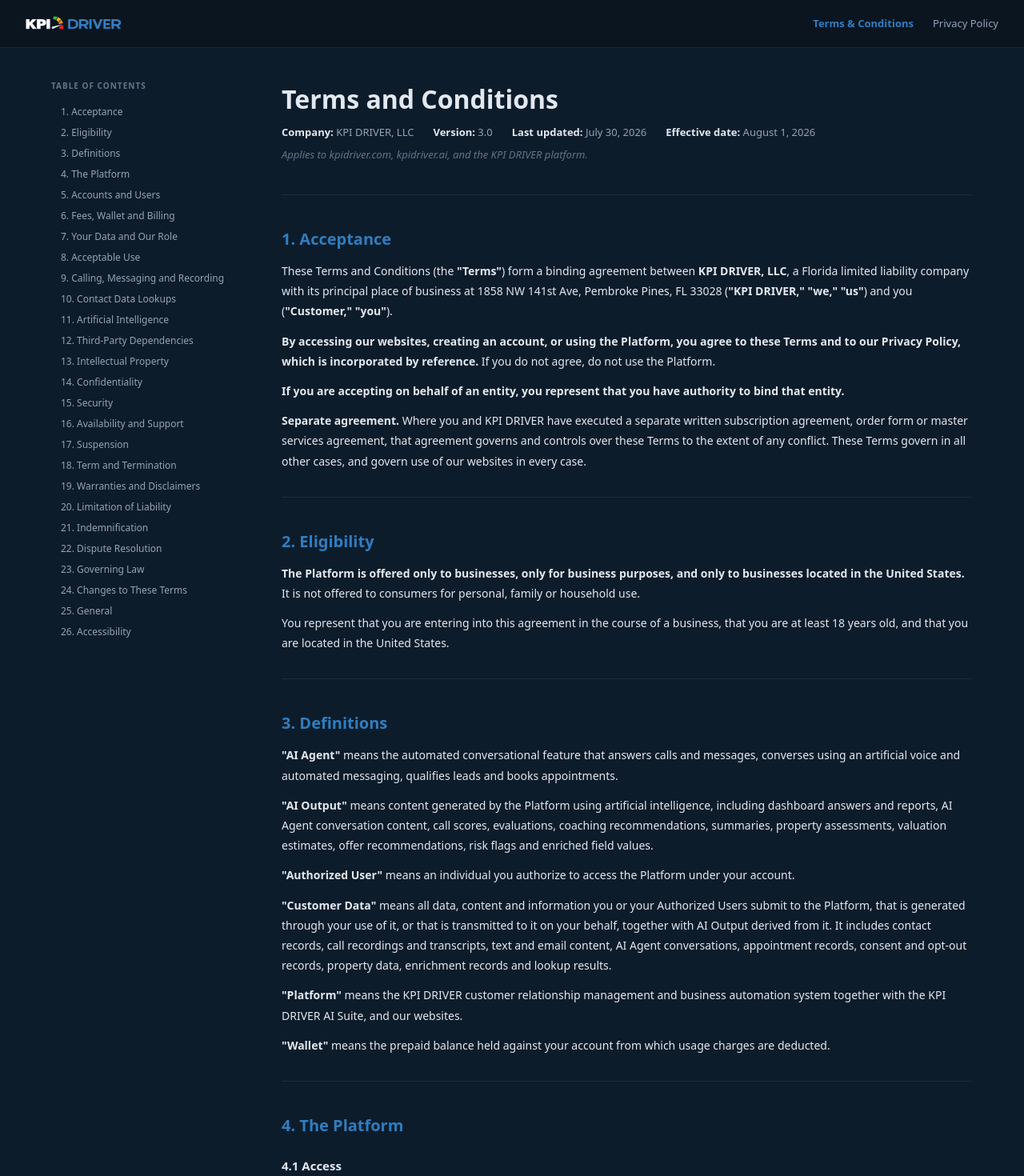
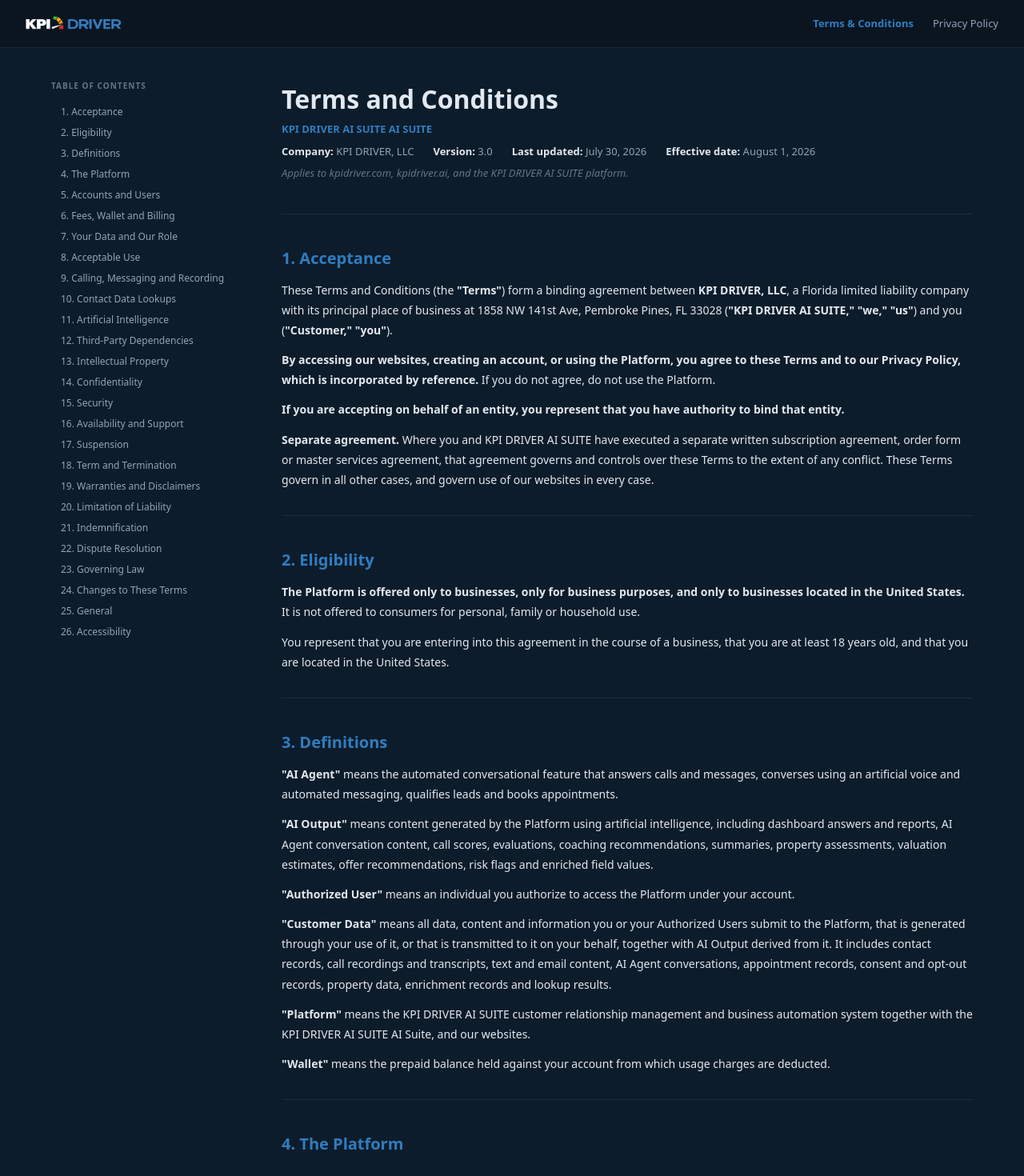
Before and after one commit to awan-huzaifa/kpi-driver-AI-Suite, a Next.js app in the folder apps/web/: page /terms-and-conditions in a window 1280 px wide. Shown: the top 1470 px of the page at 80% size. Built offline with nearby package versions, Linux system fonts and the light colour scheme.

Commit message:
ai suite 4.5 final 2 app name changes in public pages

```diff
--- a/apps/web/app/privacy_policy/page.tsx
+++ b/apps/web/app/privacy_policy/page.tsx
@@ -105,7 +105,7 @@ export default function PrivacyPolicyPage() {
         display: 'flex', alignItems: 'center', justifyContent: 'space-between',
       }}>
         <Link href="/" style={{ display: 'flex', alignItems: 'center', gap: 12, textDecoration: 'none' }}>
-          <Image src="/logo3.png" alt="KPI DRIVER" width={120} height={40} style={{ objectFit: 'contain' }} />
+          <Image src="/logo3.png" alt="KPI DRIVER AI SUITE" width={120} height={40} style={{ objectFit: 'contain' }} />
         </Link>
         <nav style={{ display: 'flex', gap: 24 }}>
           <Link href="/terms-and-conditions" style={{ fontSize: 13, fontWeight: 500, color: C.muted, textDecoration: 'none' }}>Terms &amp; Conditions</Link>
@@ -137,21 +137,22 @@ export default function PrivacyPolicyPage() {
 
           {/* Title block */}
           <div style={{ marginBottom: 40 }}>
-            <h1 style={{ fontSize: 32, fontWeight: 800, color: C.white, marginBottom: 8 }}>Privacy Policy</h1>
+            <h1 style={{ fontSize: 32, fontWeight: 800, color: C.white, marginBottom: 4 }}>Privacy Policy</h1>
+            <p style={{ fontSize: 13, fontWeight: 600, color: C.blue, marginBottom: 8 }}>KPI DRIVER AI SUITE AI SUITE</p>
             <div style={{ display: 'flex', gap: 24, flexWrap: 'wrap' as const }}>
               <span style={{ fontSize: 13, color: C.muted }}><B>Company:</B> KPI DRIVER, LLC</span>
               <span style={{ fontSize: 13, color: C.muted }}><B>Version:</B> 3.0</span>
               <span style={{ fontSize: 13, color: C.muted }}><B>Last updated:</B> July 30, 2026</span>
               <span style={{ fontSize: 13, color: C.muted }}><B>Effective date:</B> August 1, 2026</span>
             </div>
-            <p style={{ fontSize: 13, color: C.dim, marginTop: 8, fontStyle: 'italic' }}>Applies to kpidriver.com, kpidriver.ai, and the KPI DRIVER platform.</p>
+            <p style={{ fontSize: 13, color: C.dim, marginTop: 8, fontStyle: 'italic' }}>Applies to kpidriver.com, kpidriver.ai, and the KPI DRIVER AI SUITE platform.</p>
           </div>
 
           <Divider />
 
           {/* Section 1 */}
           <H2 id="s1">1. Introduction</H2>
-          <P>This Privacy Policy explains how <B>KPI DRIVER, LLC</B> ("KPI DRIVER," "we," "us," "our") collects, uses, discloses and protects information in connection with our websites and the KPI DRIVER platform (together, the "Platform").</P>
+          <P>This Privacy Policy explains how <B>KPI DRIVER, LLC</B> ("KPI DRIVER AI SUITE," "we," "us," "our") collects, uses, discloses and protects information in connection with our websites and the KPI DRIVER AI SUITE platform (together, the "Platform").</P>
           <P>The Platform is a customer relationship management and business automation system for real estate investing businesses, combined with a suite of artificial intelligence applications:</P>
           <Table>
             <thead>
@@ -333,7 +334,7 @@ export default function PrivacyPolicyPage() {
           <H3>8.1 What the AI Agent Does</H3>
           <P>The AI Agent converses with people by telephone using an artificial voice, and by text message. Outside a customer's configured business hours, it answers inbound calls only and does not place outbound calls. It replies to inbound text messages and may follow up with a lead during business hours where no human has responded.</P>
           <H3>8.2 If You Received a Call or Text from an AI Agent</H3>
-          <P><B>The business that contacted you decided to contact you and supplied your telephone number.</B> KPI DRIVER provides the software. That business is responsible for having the legal right to contact you.</P>
+          <P><B>The business that contacted you decided to contact you and supplied your telephone number.</B> KPI DRIVER AI SUITE provides the software. That business is responsible for having the legal right to contact you.</P>
           <P><B>To stop being contacted:</B> reply STOP to any text message, or tell the AI Agent during a call that you do not want to be contacted. Either is recorded as an opt-out and honored.</P>
           <P><B>If contact continues after you opted out</B>, or if you believe you were contacted unlawfully, email <B>info@kpidriver.com</B>. We will forward your request to the business and assist in resolving it.</P>
           <P><B>You are entitled to know you are speaking with an AI.</B> Our terms require customers to configure the Agent to disclose that it is an artificial intelligence system, and prohibit configuring it to claim to be human or to deny being an AI if asked.</P>
@@ -344,7 +345,7 @@ export default function PrivacyPolicyPage() {
           {/* Section 9 */}
           <H2 id="s9">9. Call Recording</H2>
           <P><B>Calls made and received through the Platform are recorded and transcribed, including calls answered by the AI Agent. Recording law applies regardless of who placed the call.</B> Florida is an all-party consent state under Fla. Stat. § 934.03.</P>
-          <P><B>Our customer is solely responsible</B> for obtaining all legally required consents, for delivering any required notice at the start of a call, and for configuring the Platform's recording settings consistently with its obligations. KPI DRIVER does not obtain consent and does not verify that it was obtained.</P>
+          <P><B>Our customer is solely responsible</B> for obtaining all legally required consents, for delivering any required notice at the start of a call, and for configuring the Platform's recording settings consistently with its obligations. KPI DRIVER AI SUITE does not obtain consent and does not verify that it was obtained.</P>
           <P>If you were on a recorded call and were not told, that is a matter between you and the business that recorded it. Contact them directly; we will assist them in responding to you as described in Section 16.6.</P>
           <Divider />
 
@@ -442,7 +443,7 @@ export default function PrivacyPolicyPage() {
             <LI><B>Least-privilege internal access</B>, granted only where operationally required</LI>
             <LI><B>Audit logging</B> of authentication events, administrative access and feature usage</LI>
           </UL>
-          <P><B>Certifications.</B> KPI DRIVER does not currently hold SOC 2, ISO 27001 or comparable independent certification. <B>No system is perfectly secure.</B> You are responsible for maintaining the confidentiality of your credentials and deactivating departing users promptly.</P>
+          <P><B>Certifications.</B> KPI DRIVER AI SUITE does not currently hold SOC 2, ISO 27001 or comparable independent certification. <B>No system is perfectly secure.</B> You are responsible for maintaining the confidentiality of your credentials and deactivating departing users promptly.</P>
           <Divider />
 
           {/* Section 15 */}
@@ -471,7 +472,7 @@ export default function PrivacyPolicyPage() {
           <H3>16.5 Authorized Agents</H3>
           <P>You may use an authorized agent. We may require proof of authorization and may require you to verify your identity directly.</P>
           <H3>16.6 If Your Information Is in a Customer's Account</H3>
-          <P><B>This is the most likely situation if you are a sales lead, a property owner, or someone an AI Agent spoke with.</B> In that case we hold your information as a service provider on behalf of a business, and that business — not KPI DRIVER — controls it.</P>
+          <P><B>This is the most likely situation if you are a sales lead, a property owner, or someone an AI Agent spoke with.</B> In that case we hold your information as a service provider on behalf of a business, and that business — not KPI DRIVER AI SUITE — controls it.</P>
           <P>If you contact us, we will forward your request to the relevant customer. <B>If we cannot reach the customer within 30 days</B> — including where their account is paused, dormant or abandoned — <B>we will act on your request ourselves so far as we are able.</B></P>
           <P><B>Opt-out requests are different.</B> If you tell us you do not want to be contacted, we record and forward that immediately and suppress the contact ourselves without waiting for the customer to respond.</P>
           <H3>16.7 Notice at Collection</H3>
@@ -485,7 +486,7 @@ export default function PrivacyPolicyPage() {
           {/* Section 17 */}
           <H2 id="s17">17. Florida Digital Bill of Rights</H2>
           <P>The Florida Digital Bill of Rights, Fla. Stat. § 501.701 et seq., imposes obligations on "controllers" exceeding <B>$1 billion in global gross annual revenue</B>.</P>
-          <P><B>KPI DRIVER does not meet that threshold, and the FDBR's controller obligations therefore do not apply to us.</B></P>
+          <P><B>KPI DRIVER AI SUITE does not meet that threshold, and the FDBR's controller obligations therefore do not apply to us.</B></P>
           <P>We have nonetheless drafted this policy to meet the substantive standards of the stricter state privacy laws, and we honor the rights in Section 16 for all United States residents regardless of whether a statute compels it.</P>
           <Divider />
 
--- a/apps/web/app/terms-and-conditions/page.tsx
+++ b/apps/web/app/terms-and-conditions/page.tsx
@@ -102,7 +102,7 @@ export default function TermsPage() {
         display: 'flex', alignItems: 'center', justifyContent: 'space-between',
       }}>
         <Link href="/" style={{ display: 'flex', alignItems: 'center', gap: 12, textDecoration: 'none' }}>
-          <Image src="/logo3.png" alt="KPI DRIVER" width={120} height={40} style={{ objectFit: 'contain' }} />
+          <Image src="/logo3.png" alt="KPI DRIVER AI SUITE" width={120} height={40} style={{ objectFit: 'contain' }} />
         </Link>
         <nav style={{ display: 'flex', gap: 24 }}>
           <Link href="/terms-and-conditions" style={{ fontSize: 13, fontWeight: 700, color: C.blue, textDecoration: 'none' }}>Terms &amp; Conditions</Link>
@@ -129,24 +129,25 @@ export default function TermsPage() {
         <main style={{ flex: 1, minWidth: 0 }}>
           {/* Title block */}
           <div style={{ marginBottom: 40 }}>
-            <h1 style={{ fontSize: 32, fontWeight: 800, color: C.white, marginBottom: 8 }}>Terms and Conditions</h1>
+            <h1 style={{ fontSize: 32, fontWeight: 800, color: C.white, marginBottom: 4 }}>Terms and Conditions</h1>
+            <p style={{ fontSize: 13, fontWeight: 600, color: C.blue, marginBottom: 8 }}>KPI DRIVER AI SUITE AI SUITE</p>
             <div style={{ display: 'flex', gap: 24, flexWrap: 'wrap' as const }}>
               <span style={{ fontSize: 13, color: C.muted }}><B>Company:</B> KPI DRIVER, LLC</span>
               <span style={{ fontSize: 13, color: C.muted }}><B>Version:</B> 3.0</span>
               <span style={{ fontSize: 13, color: C.muted }}><B>Last updated:</B> July 30, 2026</span>
               <span style={{ fontSize: 13, color: C.muted }}><B>Effective date:</B> August 1, 2026</span>
             </div>
-            <p style={{ fontSize: 13, color: C.dim, marginTop: 8, fontStyle: 'italic' }}>Applies to kpidriver.com, kpidriver.ai, and the KPI DRIVER platform.</p>
+            <p style={{ fontSize: 13, color: C.dim, marginTop: 8, fontStyle: 'italic' }}>Applies to kpidriver.com, kpidriver.ai, and the KPI DRIVER AI SUITE platform.</p>
           </div>
 
           <Divider />
 
           {/* Section 1 */}
           <H2 id="s1">1. Acceptance</H2>
-          <P>These Terms and Conditions (the <B>"Terms"</B>) form a binding agreement between <B>KPI DRIVER, LLC</B>, a Florida limited liability company with its principal place of business at 1858 NW 141st Ave, Pembroke Pines, FL 33028 (<B>"KPI DRIVER," "we," "us"</B>) and you (<B>"Customer," "you"</B>).</P>
+          <P>These Terms and Conditions (the <B>"Terms"</B>) form a binding agreement between <B>KPI DRIVER, LLC</B>, a Florida limited liability company with its principal place of business at 1858 NW 141st Ave, Pembroke Pines, FL 33028 (<B>"KPI DRIVER AI SUITE," "we," "us"</B>) and you (<B>"Customer," "you"</B>).</P>
           <P><B>By accessing our websites, creating an account, or using the Platform, you agree to these Terms and to our Privacy Policy, which is incorporated by reference.</B> If you do not agree, do not use the Platform.</P>
           <P><B>If you are accepting on behalf of an entity, you represent that you have authority to bind that entity.</B></P>
-          <P><B>Separate agreement.</B> Where you and KPI DRIVER have executed a separate written subscription agreement, order form or master services agreement, that agreement governs and controls over these Terms to the extent of any conflict. These Terms govern in all other cases, and govern use of our websites in every case.</P>
+          <P><B>Separate agreement.</B> Where you and KPI DRIVER AI SUITE have executed a separate written subscription agreement, order form or master services agreement, that agreement governs and controls over these Terms to the extent of any conflict. These Terms govern in all other cases, and govern use of our websites in every case.</P>
           <Divider />
 
           {/* Section 2 */}
@@ -161,7 +162,7 @@ export default function TermsPage() {
           <P><B>"AI Output"</B> means content generated by the Platform using artificial intelligence, including dashboard answers and reports, AI Agent conversation content, call scores, evaluations, coaching recommendations, summaries, property assessments, valuation estimates, offer recommendations, risk flags and enriched field values.</P>
           <P><B>"Authorized User"</B> means an individual you authorize to access the Platform under your account.</P>
           <P><B>"Customer Data"</B> means all data, content and information you or your Authorized Users submit to the Platform, that is generated through your use of it, or that is transmitted to it on your behalf, together with AI Output derived from it. It includes contact records, call recordings and transcripts, text and email content, AI Agent conversations, appointment records, consent and opt-out records, property data, enrichment records and lookup results.</P>
-          <P><B>"Platform"</B> means the KPI DRIVER customer relationship management and business automation system together with the KPI DRIVER AI Suite, and our websites.</P>
+          <P><B>"Platform"</B> means the KPI DRIVER AI SUITE customer relationship management and business automation system together with the KPI DRIVER AI SUITE AI Suite, and our websites.</P>
           <P><B>"Wallet"</B> means the prepaid balance held against your account from which usage charges are deducted.</P>
           <Divider />
 
@@ -171,7 +172,7 @@ export default function TermsPage() {
           <P>Subject to these Terms and payment of applicable fees, we grant you a non-exclusive, non-transferable, non-sublicensable right to access and use the Platform during your subscription term, for your internal business purposes, through the features included in your plan.</P>
           <H3>4.2 What It Does</H3>
           <P>The Platform combines a customer relationship management and business automation system with a suite of artificial intelligence applications, including an AI Dashboard, an AI Agent, call scoring and coaching, call summarization, property underwriting analysis, data enrichment, and contact data lookups.</P>
-          <P><B>The Platform is delivered in part using third-party infrastructure and services operating under the KPI DRIVER brand.</B> See Section 12.</P>
+          <P><B>The Platform is delivered in part using third-party infrastructure and services operating under the KPI DRIVER AI SUITE brand.</B> See Section 12.</P>
           <H3>4.3 Reservation of Rights</H3>
           <P>We reserve all rights not expressly granted. Nothing transfers ownership of the Platform or any component of it.</P>
           <H3>4.4 Changes</H3>
@@ -330,7 +331,7 @@ export default function TermsPage() {
           <H3>10.1 Permissible Purpose</H3>
           <P><B>You must have a legitimate, lawful business purpose for every lookup</B>, must be able to articulate it, and must maintain records demonstrating it.</P>
           <H3>10.2 Not a Consumer Reporting Agency</H3>
-          <P><B>KPI DRIVER is not a consumer reporting agency, and the Platform does not provide consumer reports as defined by the Fair Credit Reporting Act.</B> You must not use results for any FCRA-covered purpose.</P>
+          <P><B>KPI DRIVER AI SUITE is not a consumer reporting agency, and the Platform does not provide consumer reports as defined by the Fair Credit Reporting Act.</B> You must not use results for any FCRA-covered purpose.</P>
           <H3>10.3 No Warranty of Accuracy</H3>
           <P>Lookup data is compiled by a third party from public and commercial sources. <B>We do not warrant its accuracy, currency or completeness.</B> A Do-Not-Call flag or litigator flag returned by the Platform is informational only, <B>is not a compliance determination, and is not a substitute for your own scrubbing.</B></P>
           <H3>10.4 Prohibited Uses</H3>
@@ -359,13 +360,13 @@ export default function TermsPage() {
           <H3>11.7 AI Agent Third-Party Terms</H3>
           <P>The AI Agent is delivered through a third-party provider whose terms reserve rights to use conversation content for its own purposes, including research, analytics and product development. <B>By enabling the AI Agent, you instruct us to transmit conversation content to that provider on those terms.</B> If you cannot accept those terms, do not enable the AI Agent.</P>
           <H3>11.8 The AI Agent Has No Authority to Bind</H3>
-          <P><B>The AI Agent has no authority to make any offer, promise, commitment, representation or agreement on behalf of KPI DRIVER.</B> You configure the Agent's instructions and are responsible for everything it says on your behalf.</P>
+          <P><B>The AI Agent has no authority to make any offer, promise, commitment, representation or agreement on behalf of KPI DRIVER AI SUITE.</B> You configure the Agent's instructions and are responsible for everything it says on your behalf.</P>
           <Divider />
 
           {/* Section 12 */}
           <H2 id="s12">12. Third-Party Dependencies</H2>
           <H3>12.1 The Platform is a Bundled System</H3>
-          <P>The Platform is delivered using third-party infrastructure including CRM and communications platform infrastructure, cloud hosting, AI model providers, conversational AI providers, telephony and messaging carriers, payment processing, property data providers, and contact data lookup providers. These operate under the KPI DRIVER brand as part of an integrated service.</P>
+          <P>The Platform is delivered using third-party infrastructure including CRM and communications platform infrastructure, cloud hosting, AI model providers, conversational AI providers, telephony and messaging carriers, payment processing, property data providers, and contact data lookup providers. These operate under the KPI DRIVER AI SUITE brand as part of an integrated service.</P>
           <H3>12.2 No Control</H3>
           <P><B>We do not control third-party services and are not responsible for their availability, performance, accuracy, security, pricing or terms.</B> Interruption or data quality issues in a third-party service are excluded from any commitment we make.</P>
           <H3>12.3 Carrier Action</H3>
@@ -453,7 +454,7 @@ export default function TermsPage() {
           <H3>19.3 Your Warranties</H3>
           <P>You represent and warrant that you have all rights and consents necessary for us to process Customer Data; that Customer Data is lawfully obtained; that you comply with Sections 7, 8, 9 and 10; and that your use of the Platform and AI Output complies with all applicable law.</P>
           <H3>19.4 Disclaimer</H3>
-          <BQ>EXCEPT AS EXPRESSLY STATED IN SECTION 19.2, THE PLATFORM, INCLUDING ALL AI OUTPUT AND ALL THIRD-PARTY DATA, IS PROVIDED "AS IS" AND "AS AVAILABLE," AND KPI DRIVER DISCLAIMS ALL WARRANTIES, EXPRESS, IMPLIED AND STATUTORY, INCLUDING ANY IMPLIED WARRANTIES OF MERCHANTABILITY, FITNESS FOR A PARTICULAR PURPOSE, TITLE, AND NON-INFRINGEMENT. KPI DRIVER DOES NOT WARRANT THAT: THE PLATFORM WILL BE UNINTERRUPTED OR ERROR-FREE; AI OUTPUT WILL BE ACCURATE OR RELIABLE; CALLS OR MESSAGES WILL BE DELIVERED; PROPERTY VALUATIONS OR OFFER RECOMMENDATIONS WILL BE ACCURATE; CALL SCORES WILL BE UNBIASED OR SUITABLE FOR EMPLOYMENT PURPOSES; LOOKUP OR DO-NOT-CALL DATA WILL BE ACCURATE; OR THAT USE OF THE PLATFORM WILL RESULT IN ANY PARTICULAR BUSINESS OUTCOME.</BQ>
+          <BQ>EXCEPT AS EXPRESSLY STATED IN SECTION 19.2, THE PLATFORM, INCLUDING ALL AI OUTPUT AND ALL THIRD-PARTY DATA, IS PROVIDED "AS IS" AND "AS AVAILABLE," AND KPI DRIVER AI SUITE DISCLAIMS ALL WARRANTIES, EXPRESS, IMPLIED AND STATUTORY, INCLUDING ANY IMPLIED WARRANTIES OF MERCHANTABILITY, FITNESS FOR A PARTICULAR PURPOSE, TITLE, AND NON-INFRINGEMENT. KPI DRIVER AI SUITE DOES NOT WARRANT THAT: THE PLATFORM WILL BE UNINTERRUPTED OR ERROR-FREE; AI OUTPUT WILL BE ACCURATE OR RELIABLE; CALLS OR MESSAGES WILL BE DELIVERED; PROPERTY VALUATIONS OR OFFER RECOMMENDATIONS WILL BE ACCURATE; CALL SCORES WILL BE UNBIASED OR SUITABLE FOR EMPLOYMENT PURPOSES; LOOKUP OR DO-NOT-CALL DATA WILL BE ACCURATE; OR THAT USE OF THE PLATFORM WILL RESULT IN ANY PARTICULAR BUSINESS OUTCOME.</BQ>
           <H3>19.5 No Professional Advice</H3>
           <P><B>The Platform does not provide legal, compliance, financial, investment, tax, accounting, real estate brokerage, appraisal or employment advice. AI Output is not professional advice.</B></P>
           <Divider />
@@ -463,7 +464,7 @@ export default function TermsPage() {
           <H3>20.1 Exclusion of Indirect Damages</H3>
           <BQ>TO THE MAXIMUM EXTENT PERMITTED BY LAW, NEITHER PARTY WILL BE LIABLE FOR ANY INDIRECT, INCIDENTAL, SPECIAL, CONSEQUENTIAL, EXEMPLARY OR PUNITIVE DAMAGES, OR FOR ANY LOSS OF PROFITS, REVENUE, BUSINESS, GOODWILL, DATA OR BUSINESS OPPORTUNITY, HOWEVER CAUSED AND UNDER ANY THEORY OF LIABILITY.</BQ>
           <H3>20.2 Cap</H3>
-          <BQ>TO THE MAXIMUM EXTENT PERMITTED BY LAW, EACH PARTY'S TOTAL AGGREGATE LIABILITY ARISING OUT OF OR RELATING TO THESE TERMS WILL NOT EXCEED THE GREATER OF (A) THE TOTAL FEES PAID BY YOU TO KPI DRIVER IN THE TWELVE MONTHS IMMEDIATELY PRECEDING THE EVENT GIVING RISE TO THE CLAIM, OR (B) ONE HUNDRED US DOLLARS ($100).</BQ>
+          <BQ>TO THE MAXIMUM EXTENT PERMITTED BY LAW, EACH PARTY'S TOTAL AGGREGATE LIABILITY ARISING OUT OF OR RELATING TO THESE TERMS WILL NOT EXCEED THE GREATER OF (A) THE TOTAL FEES PAID BY YOU TO KPI DRIVER AI SUITE IN THE TWELVE MONTHS IMMEDIATELY PRECEDING THE EVENT GIVING RISE TO THE CLAIM, OR (B) ONE HUNDRED US DOLLARS ($100).</BQ>
           <H3>20.3 Security Super-Cap</H3>
           <P>Notwithstanding Section 20.2, our aggregate liability for a security incident caused by our breach of Section 15 will not exceed <B>two times</B> the total fees you paid in the twelve months immediately preceding the incident.</P>
           <H3>20.4 Exclusions</H3>
@@ -475,7 +476,7 @@ export default function TermsPage() {
           <H3>21.1 By Us</H3>
           <P>We will defend you against any third-party claim alleging that the Platform, used as permitted, infringes that third party's US patent, copyright or trademark, and will pay damages finally awarded or amounts in settlement we approve. If the Platform becomes subject to such a claim, we may procure the right to continue, modify it, or terminate and refund prepaid unused fees. <B>This is our sole liability and your exclusive remedy for intellectual property infringement.</B></P>
           <H3>21.2 By You</H3>
-          <P><B>You will defend, indemnify and hold harmless KPI DRIVER, its affiliates, officers, directors, employees and agents from and against any claim, demand, action, proceeding, loss, liability, damage, fine, penalty, cost and expense (including reasonable attorneys' fees) arising out of or relating to:</B></P>
+          <P><B>You will defend, indemnify and hold harmless KPI DRIVER AI SUITE, its affiliates, officers, directors, employees and agents from and against any claim, demand, action, proceeding, loss, liability, damage, fine, penalty, cost and expense (including reasonable attorneys' fees) arising out of or relating to:</B></P>
           <UL>
             <LI>Customer Data, including any claim that it was unlawfully collected or that you lacked required consent;</LI>
             <LI>any call, text message or email placed or sent through the Platform on your behalf, whether by a human or the AI Agent, including claims under the TCPA, Florida Telephone Solicitation Act, or Do-Not-Call requirements;</LI>
```
